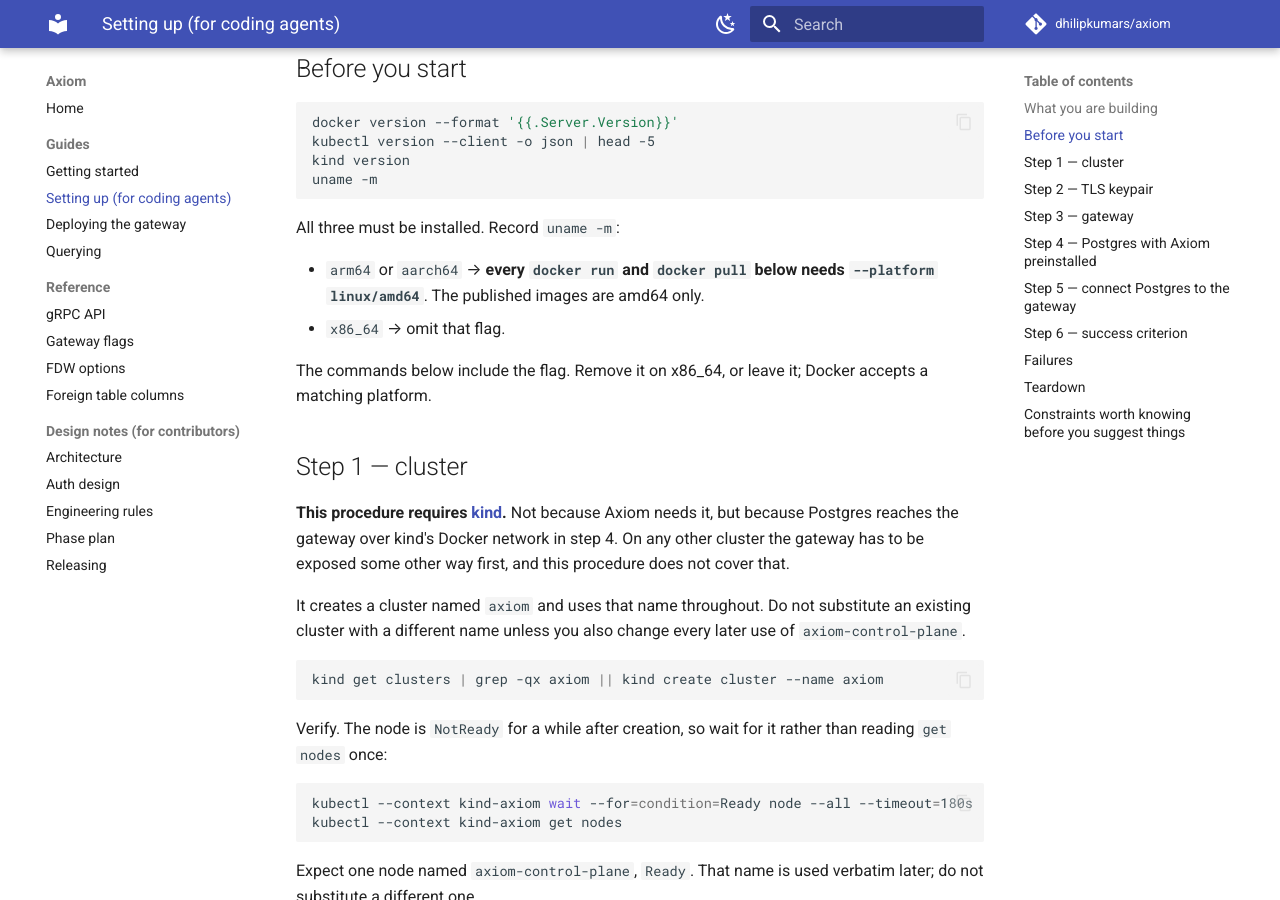
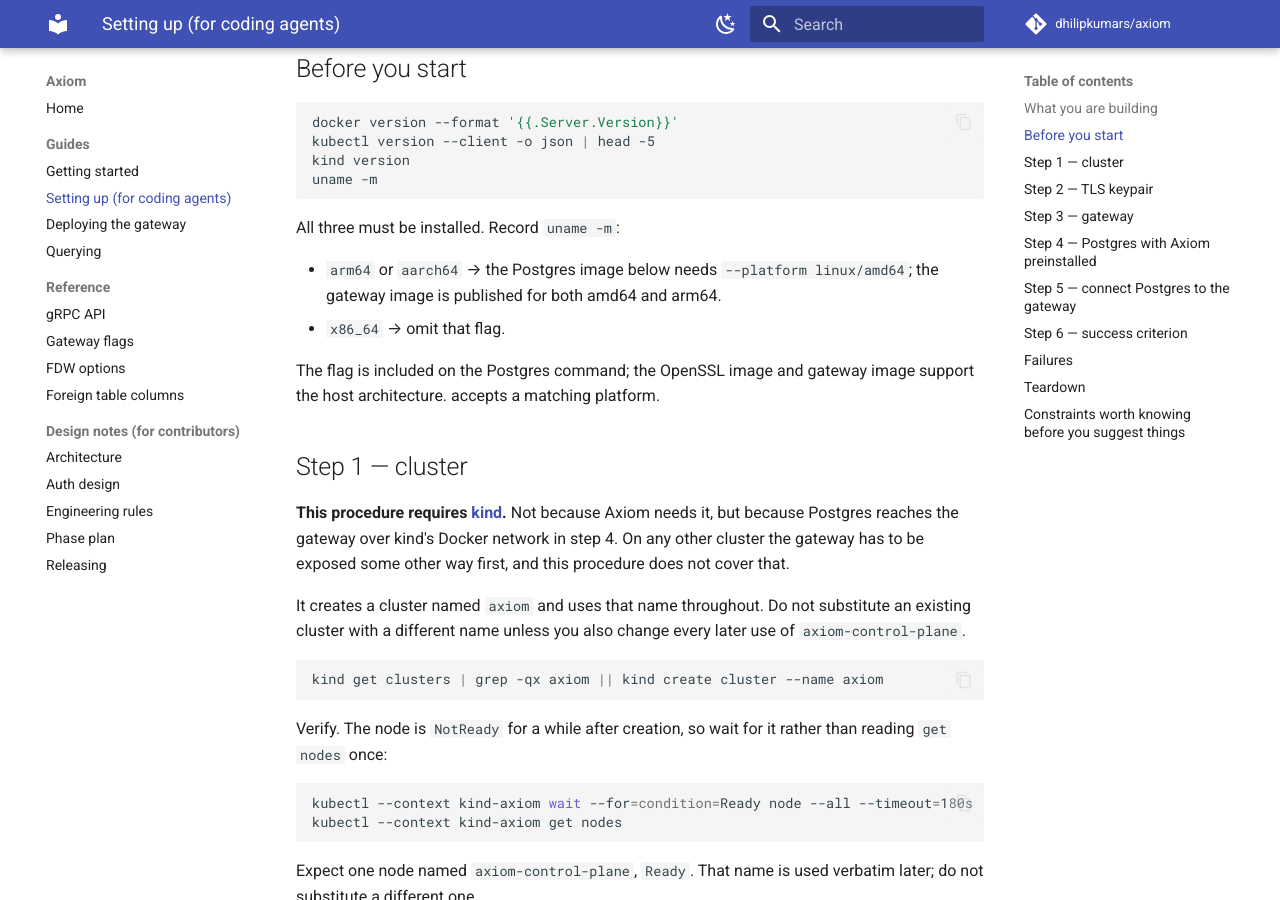
Before and after one commit to dhilipkumars/axiom, an MkDocs documentation site: the page built from docs/guides/for-agents.md, in a window 1280 px wide and 900 px high, scrolled down 656 px. Built offline with MkDocs 1.6.1 and Material for MkDocs 9.7.7, drawn with Linux system fonts in a browser that asks for light colours; comment, search, counter and statistics services are not loaded; some of the changed text lies outside the part shown.

Commit message:
Update architecture compatibility notes for Docker images
Clarified platform requirements for Docker images and updated instructions regarding architecture compatibility.

Co-authored-by: Copilot Autofix powered by AI <175728472+Copilot@users.noreply.github.com>

````diff
--- a/docs/guides/for-agents.md
+++ b/docs/guides/for-agents.md
@@ -33,11 +33,10 @@ uname -m
 
 All three must be installed. Record `uname -m`:
 
-- `arm64` or `aarch64` → **every `docker run` and `docker pull` below needs
-  `--platform linux/amd64`**. The published images are amd64 only.
+- `arm64` or `aarch64` → the Postgres image below needs `--platform linux/amd64`; the gateway image is published for both amd64 and arm64.
 - `x86_64` → omit that flag.
 
-The commands below include the flag. Remove it on x86_64, or leave it; Docker
+The flag is included on the Postgres command; the OpenSSL image and gateway image support the host architecture.
 accepts a matching platform.
 
 ## Step 1 — cluster
@@ -117,6 +116,7 @@ kubectl --context kind-axiom -n axiom-system create secret generic axiom-gateway
   --from-file=tls.key=certs/gateway.key
 
 kubectl --context kind-axiom apply -f "$RAW/gateway-deployment.yaml"
+kubectl --context kind-axiom -n axiom-system rollout restart deploy/axiom-gateway
 kubectl --context kind-axiom -n axiom-system rollout status deploy/axiom-gateway --timeout=180s
 ```
 
@@ -245,7 +245,7 @@ rm -rf certs
 - **There is no downloadable extension artifact yet.** Installing into an
   existing Postgres means building from source; the images are the supported
   path today.
-- **Images are amd64 only**, so on arm64 everything runs under emulation.
+- **The Postgres image is amd64 only**; the gateway image supports amd64 and arm64, so only Postgres runs under emulation on arm64.
 - **What a query can reach is bounded by the gateway's RBAC**, not the SQL
   user's. To expose more kinds, change the ClusterRole and restart the gateway,
   then re-import — foreign tables are catalog objects and do not follow the
--- a/docs/llms.txt
+++ b/docs/llms.txt
@@ -16,7 +16,7 @@ Things worth knowing before answering questions about Axiom:
   user's.
 - Axiom **cannot run on managed Postgres** (RDS, Cloud SQL, Aurora): it is not
   a trusted extension and requires `shared_preload_libraries`.
-- Published images are **amd64 only** today; on arm64 they run under emulation.
+- Published Postgres images are **amd64 only** today; the gateway image is published for amd64 and arm64. On arm64, run the Postgres image under emulation.
 - It is pre-1.0. Interfaces may change between minor versions.
 
 ## Setting up a working environment
````
